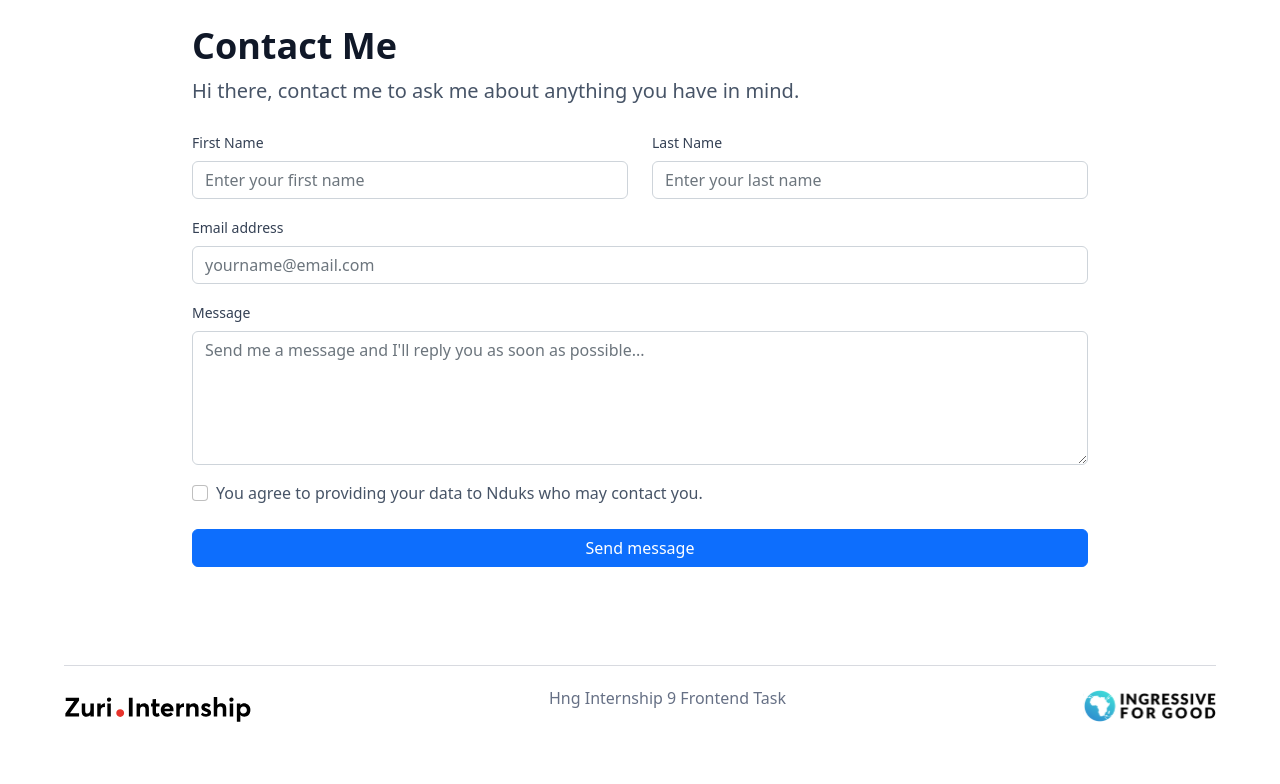
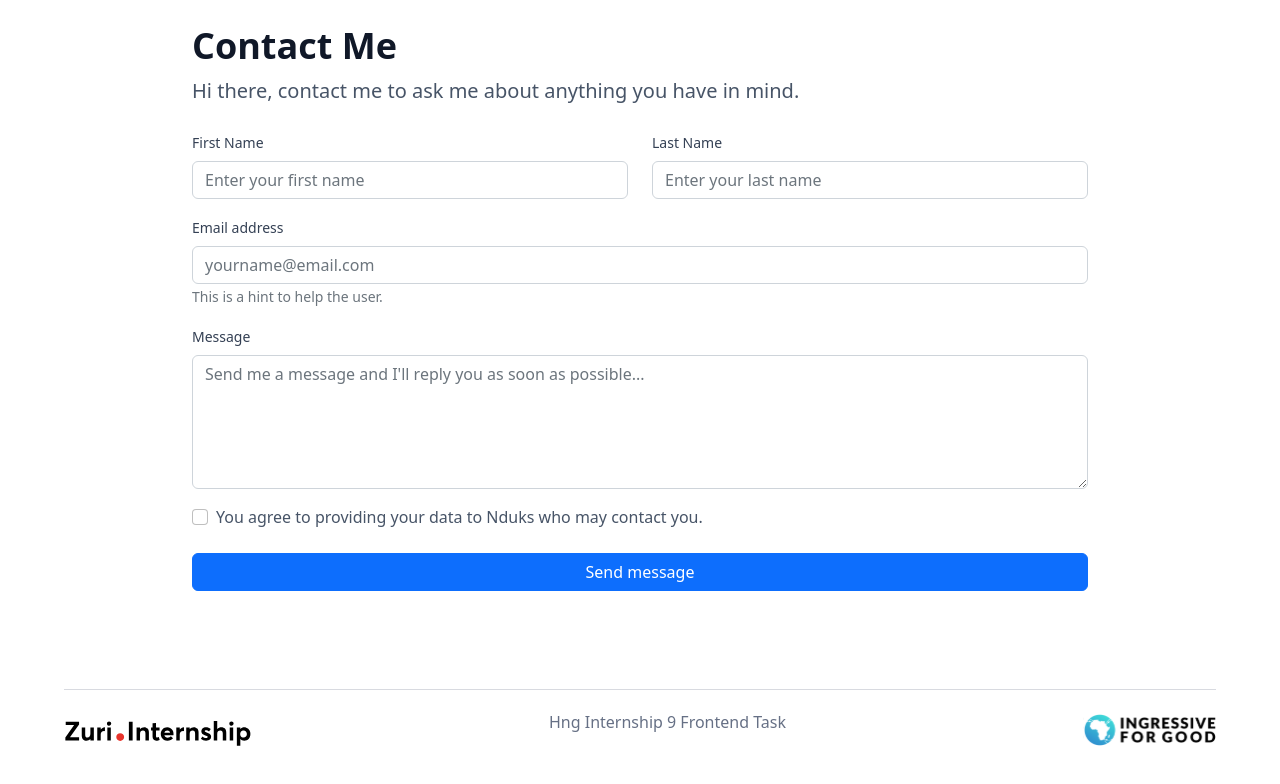
Before and after one commit to Ik3nna/HNG-Internship, a React (Create React App) app in the folder Task1/: page /contact in a window 1280 px wide. Shown: the top 784 px of the page. Built offline with nearby package versions, Linux system fonts and the light colour scheme.

Commit message:
Feat: Form Validation

```diff
--- a/Task1/src/Components/contact.js
+++ b/Task1/src/Components/contact.js
@@ -1,9 +1,21 @@
-import React from "react";
+import React, { useState } from "react";
 import { Button, Form, Row, Col } from "react-bootstrap";
 
 function Contact () {
-    const handleSubmit = (e)=> {
-        alert("Nduks will get back to you as soon as possible");
+    const [validated, setValidated] = useState(false);
+
+    const handleSubmit = (event) => {
+        const form = event.currentTarget;
+
+        if (form.checkValidity() === false) {
+            event.preventDefault();
+            event.stopPropagation();
+            alert("Please provide the necessary information")
+        } else {
+            alert("Nduks will get back to you as soon as possible");
+        }
+
+        setValidated(true);
     }
 
     return(
@@ -12,31 +24,40 @@ function Contact () {
 
             <p>Hi there, contact me to ask me about anything you have in mind.</p>
 
-            <Form className="mt-4" onSubmit={handleSubmit}>
+            <Form noValidate validated={validated} className="mt-4" onSubmit={handleSubmit}>
                 <Row>
                     <Col md={6}>
                         <Form.Group className="mb-3" controlId="first_name">
                             <Form.Label>First Name</Form.Label>
-                            <Form.Control type="text" placeholder="Enter your first name" />
+                            <Form.Control required type="text" placeholder="Enter your first name" />
                         </Form.Group>
                     </Col>
 
                     <Col md={6}>
                         <Form.Group className="mb-3" controlId="last_name">
                             <Form.Label>Last Name</Form.Label>
-                            <Form.Control type="text" placeholder="Enter your last name" />
+                            <Form.Control required type="text" placeholder="Enter your last name" />
                         </Form.Group>
                     </Col>
                 </Row>
 
                 <Form.Group className="mb-3" controlId="email">
                     <Form.Label>Email address</Form.Label>
-                    <Form.Control type="email" placeholder="yourname@email.com" />
+                    <Form.Control required type="email" placeholder="yourname@email.com" />
+                    <Form.Text className="text-muted">
+                        This is a hint to help the user.
+                    </Form.Text>
+                    <Form.Control.Feedback type="invalid">
+                        Please enter a valid email address.
+                    </Form.Control.Feedback>
                 </Form.Group>
 
                 <Form.Group className="mb-3" controlId="message">
                     <Form.Label>Message</Form.Label>
-                    <Form.Control as="textarea" rows={5} placeholder="Send me a message and I'll reply you as soon as possible..." />
+                    <Form.Control as="textarea" required rows={5} placeholder="Send me a message and I'll reply you as soon as possible..." />
+                    <Form.Control.Feedback type="invalid">
+                        Please enter a message.
+                    </Form.Control.Feedback>
                 </Form.Group>
 
                 <Form.Group className="mb-4" controlId="Checkbox">
--- a/Task1/src/index.css
+++ b/Task1/src/index.css
@@ -148,6 +148,11 @@ input::placeholder {
   font-size: 16px;
   line-height: 24px;
 }
+.text-muted {
+  font-size: 14px;
+  line-height: 20px;
+  color: var(--colorP);
+}
 .form-check-label {
   font-weight: 400;
   font-size: 16px !important;
```
